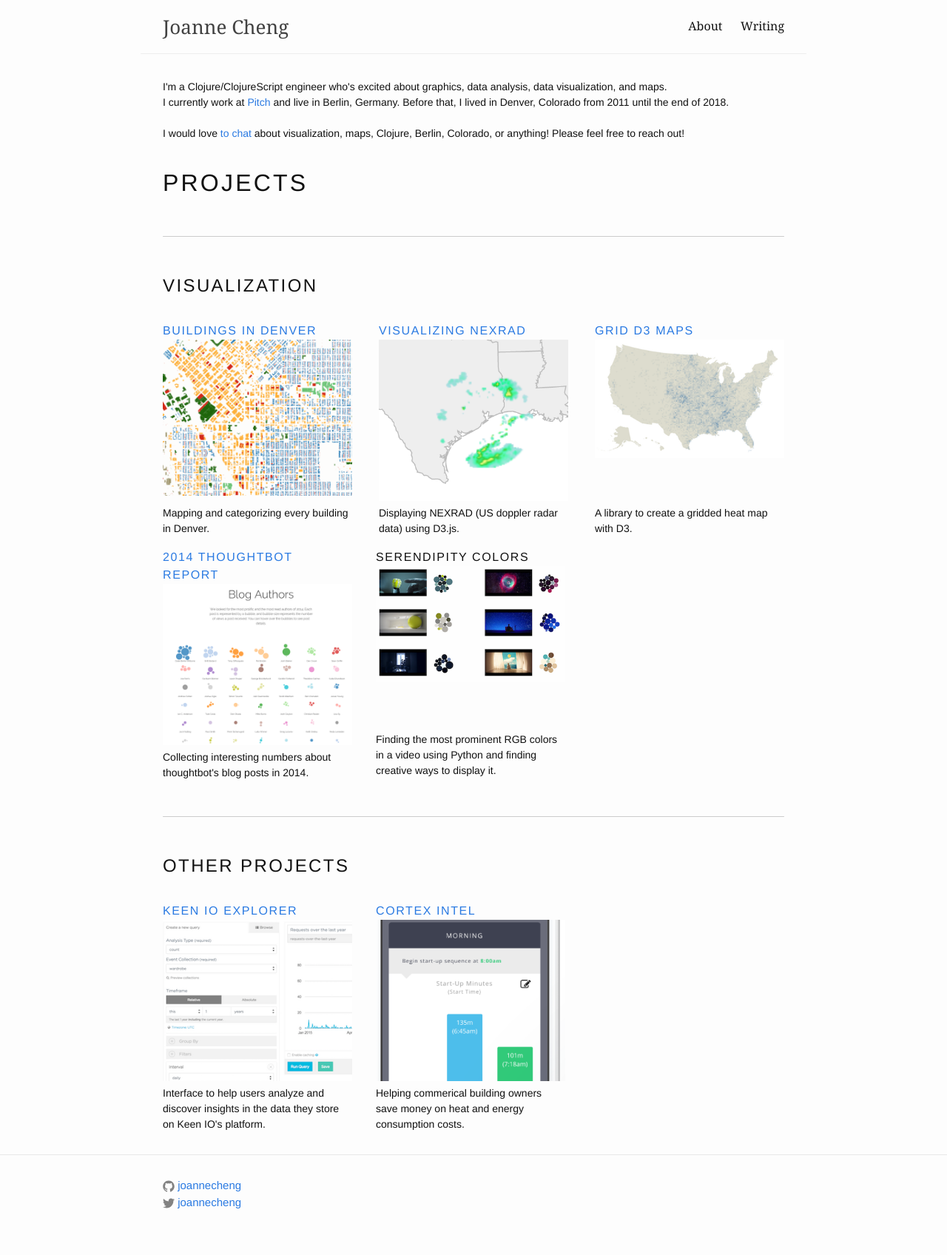
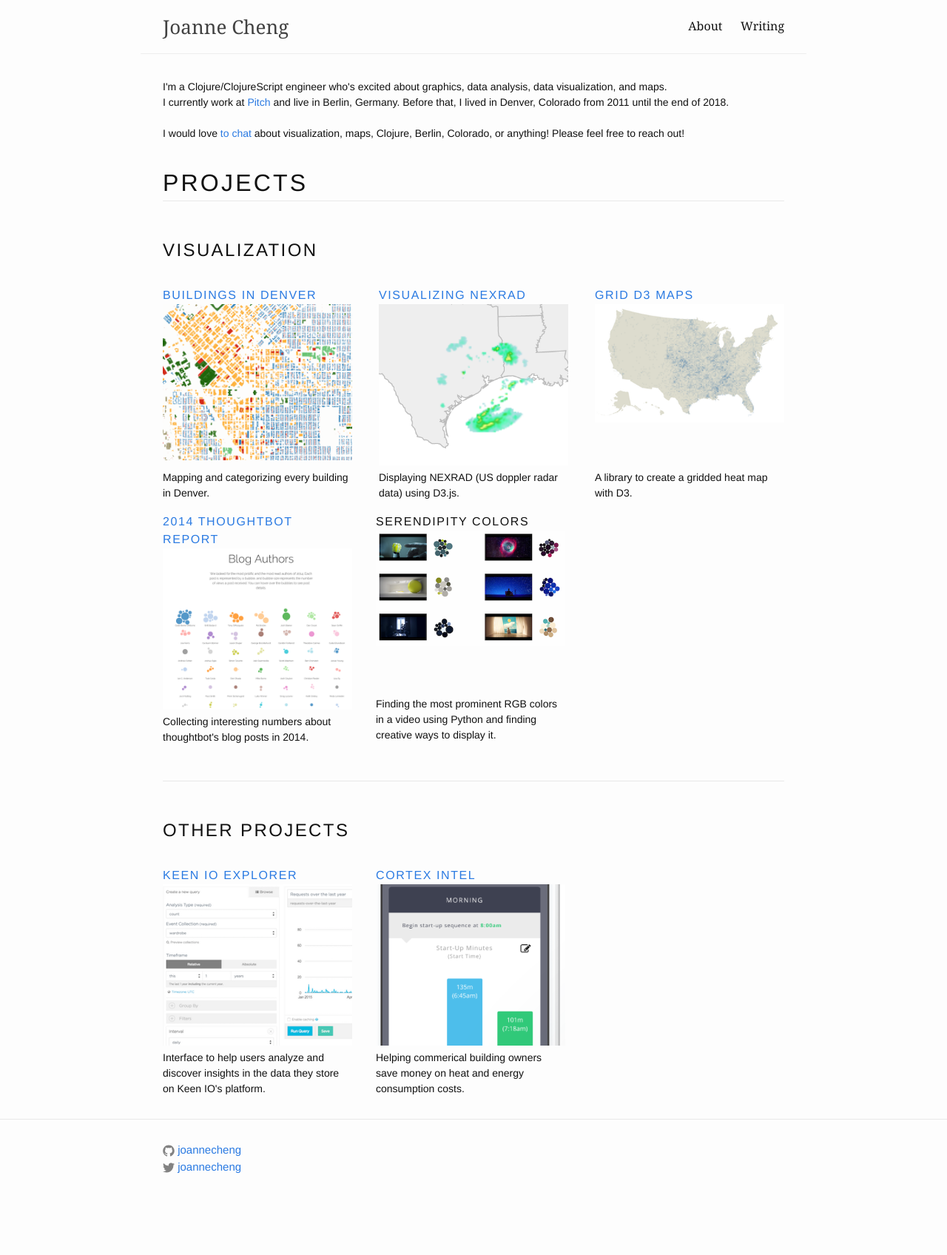
Before and after one commit to joannecheng/joannecheng.github.io, a Jekyll site: the page built from index.html, in a window 1280 px wide. Shown: the whole page at 74% size. Built offline with Jekyll 4.4.1, drawn with Linux system fonts in a browser that asks for light colours; nearby versions of some CDN libraries; library files that are not in the unit come from our copies; after the commit the page ends 1648 px from its top, so only the background shows below that.

Commit message:
Fix hr break

```diff
--- a/css/main.scss
+++ b/css/main.scss
@@ -57,7 +57,11 @@ $on-laptop:        1200px;
 hr.break {
   height: 1px;
   border-radius: 1px;
-  background: #ccc;
+  background: $grey-color-light;
   border: 0;
   margin: 3em 0;
 }
+
+.heading-break {
+  margin-top: 0;
+}
--- a/index.html
+++ b/index.html
@@ -25,8 +25,8 @@ layout: default
   <!-- list of tags -->
   <!-- list of projects -->
 
-  <h1 class="ttu tracked">Projects</h1>
-  <hr class="break">
+  <h1 class="ttu tracked mb0">Projects</h1>
+  <hr class="break" style="margin-top:0;">
   <h2 class="ttu tracked">Visualization</h1>
 
   <div class="flex flex-wrap items-start justify-between">
```
